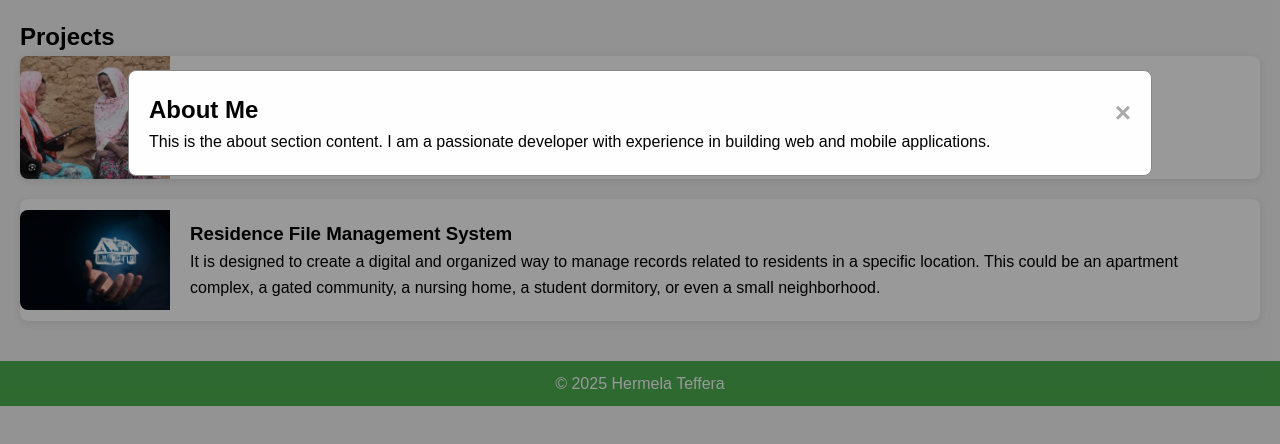
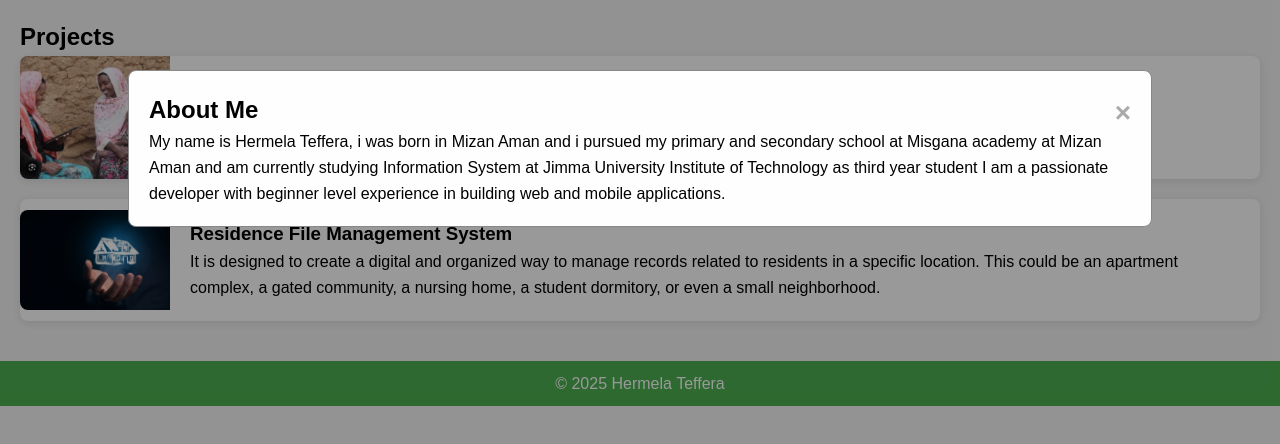
Before and after one commit to Dadiben/Hermela-portfolio, a plain HTML site: page index.html in a window 1280 px wide. Both pictures are taken after a click on the button "About". Shown: the part 122-566 px from the top of the page. Drawn offline with Linux system fonts and the light colour scheme.

Commit message:
index.html

```diff
--- a/index.html
+++ b/index.html
@@ -145,7 +145,7 @@ nursing home, a student dormitory, or even a small neighborhood.</p>
     <div class="modal-content">
         <span class="close">&times;</span>
         <h2>About Me</h2>
-        <p>This is the about section content. I am a passionate developer with experience in
+        <p>My name is Hermela Teffera, i was born in Mizan Aman and i pursued my primary  and secondary school at Misgana academy at Mizan Aman and am currently studying Information System at Jimma University Institute of Technology as third year student I am a passionate developer with beginner level experience in
 building web and mobile applications.</p>
     </div>
 </div>
```
